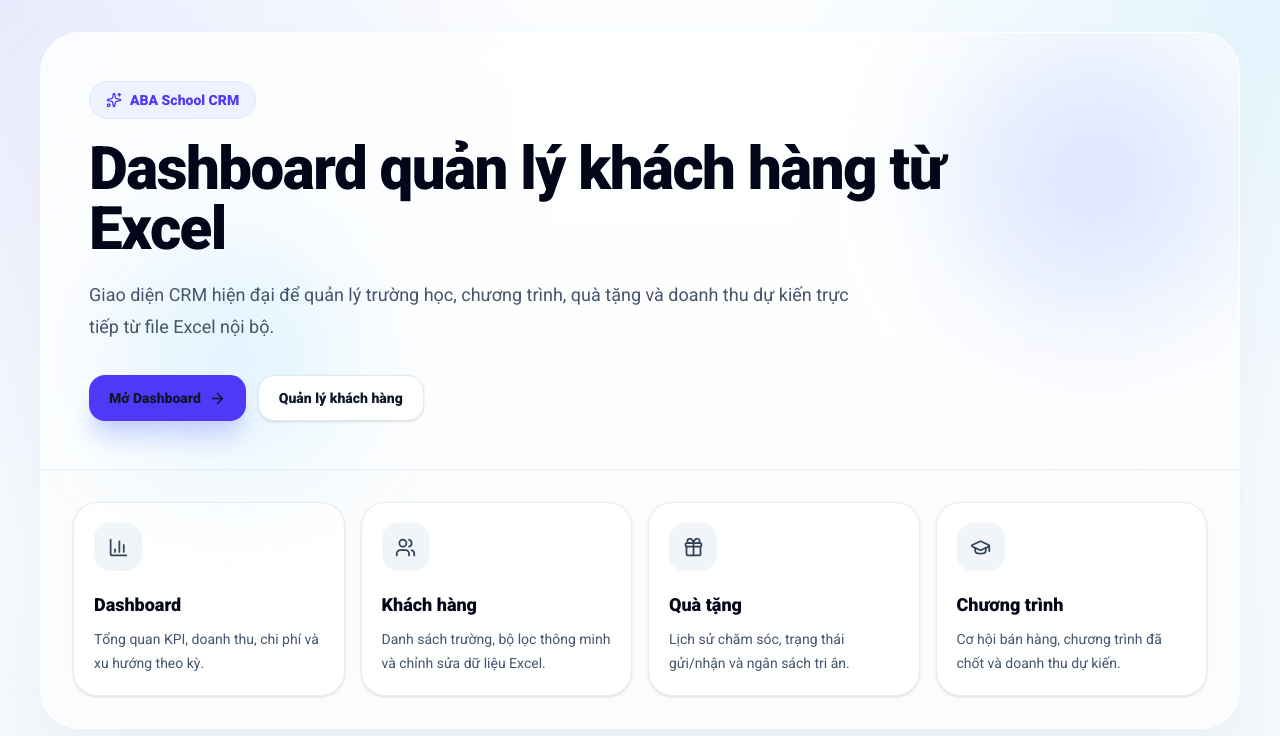
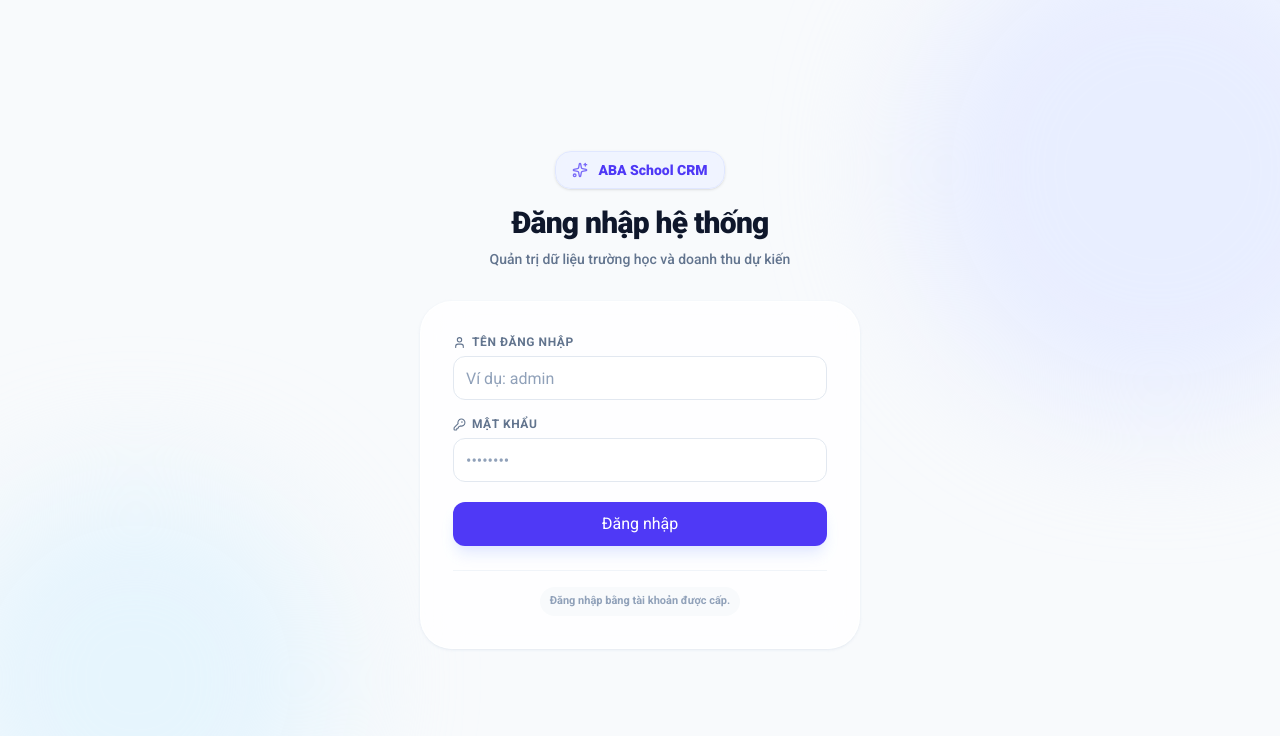
Before and after one commit to duongducphuc217/aba-crm, a Next.js app: page / in a window 1280 px wide. Shown: the top 736 px of the page. Built offline with nearby package versions, Linux system fonts and the light colour scheme.

Commit message:
feat: change index page to login page and update credentials hint text

```diff
--- a/src/app/login/page.tsx
+++ b/src/app/login/page.tsx
@@ -132,7 +132,7 @@ function LoginForm() {
                     {/* Hint for developers / admins */}
                     <div className="mt-6 border-t border-slate-100 pt-4 text-center">
                         <span className="text-[11px] font-semibold text-slate-400 bg-slate-50 px-2.5 py-1.5 rounded-full inline-block">
-                            Tài khoản mặc định: <strong className="text-slate-600 font-bold">admin</strong> / <strong className="text-slate-600 font-bold">admin123</strong>
+                            Đăng nhập bằng tài khoản được cấp.
                         </span>
                     </div>
                 </Card>
--- a/src/app/page.tsx
+++ b/src/app/page.tsx
@@ -1,45 +1,154 @@
-import Link from "next/link";
-import { ArrowRight, BarChart3, Gift, GraduationCap, Sparkles, Users } from "lucide-react";
+"use client";
 
-const items = [
-  ["Dashboard", "/dashboard", "Tổng quan KPI, doanh thu, chi phí và xu hướng theo kỳ.", BarChart3],
-  ["Khách hàng", "/khach-hang", "Danh sách trường, bộ lọc thông minh và chỉnh sửa dữ liệu Excel.", Users],
-  ["Quà tặng", "/qua-tang", "Lịch sử chăm sóc, trạng thái gửi/nhận và ngân sách tri ân.", Gift],
-  ["Chương trình", "/chuong-trinh", "Cơ hội bán hàng, chương trình đã chốt và doanh thu dự kiến.", GraduationCap],
-] as const;
+import { Suspense, useState, useTransition } from "react";
+import { useRouter, useSearchParams } from "next/navigation";
+import { KeyRound, Sparkles, User, AlertCircle } from "lucide-react";
+import { Button, Card, Input } from "@/components/ui";
 
-export default function Home() {
+function LoginForm() {
+    const router = useRouter();
+    const searchParams = useSearchParams();
+    const callbackUrl = searchParams.get("callbackUrl") || "/dashboard";
+
+    const [username, setUsername] = useState("");
+    const [password, setPassword] = useState("");
+    const [error, setError] = useState("");
+    const [isPending, startTransition] = useTransition();
+
+    async function handleSubmit(e: React.FormEvent) {
+        e.preventDefault();
+        setError("");
+
+        if (!username.trim() || !password) {
+            setError("Vui lòng điền đầy đủ thông tin đăng nhập.");
+            return;
+        }
+
+        startTransition(async () => {
+            try {
+                const res = await fetch("/api/auth/login", {
+                    method: "POST",
+                    headers: { "Content-Type": "application/json" },
+                    body: JSON.stringify({
+                        username: username.trim(),
+                        password
+                    }),
+                });
+
+                const data = await res.json();
+
+                if (!res.ok) {
+                    throw new Error(data.error || "Đăng nhập không thành công.");
+                }
+
+                router.push(callbackUrl);
+                router.refresh();
+            } catch (err) {
+                setError(err instanceof Error ? err.message : "Đăng nhập thất bại. Vui lòng thử lại.");
+            }
+        });
+    }
+
     return (
-    <main className="min-h-screen px-6 py-8 md:px-10">
-      <div className="mx-auto max-w-7xl overflow-hidden rounded-[2.5rem] border border-white/70 bg-white/80 shadow-2xl shadow-slate-200/70 backdrop-blur-xl">
-        <section className="relative p-8 md:p-12">
-          <div className="absolute right-0 top-0 h-72 w-72 rounded-full bg-indigo-100 blur-3xl" />
-          <div className="absolute bottom-0 left-20 h-56 w-56 rounded-full bg-sky-100 blur-3xl" />
-          <div className="relative max-w-4xl">
-            <div className="mb-5 inline-flex items-center gap-2 rounded-full border border-indigo-100 bg-indigo-50 px-4 py-2 text-sm font-black text-indigo-600">
-              <Sparkles size={16} /> ABA School CRM
+        <main className="relative flex min-h-screen items-center justify-center px-4 py-12 sm:px-6 lg:px-8 overflow-hidden bg-slate-50">
+            {/* Background design accents */}
+            <div className="absolute right-[-10%] top-[-10%] h-[500px] w-[500px] rounded-full bg-indigo-100/70 blur-3xl" />
+            <div className="absolute left-[-5%] bottom-[-10%] h-[400px] w-[400px] rounded-full bg-sky-100/70 blur-3xl" />
+
+            <div className="relative w-full max-w-[440px]">
+                {/* Brand Logo Header */}
+                <div className="flex flex-col items-center mb-8">
+                    <div className="flex items-center gap-2.5 rounded-2xl border border-indigo-100 bg-indigo-50/80 px-4 py-2 text-sm font-black text-indigo-600 shadow-sm backdrop-blur-sm">
+                        <Sparkles size={16} className="animate-pulse" /> ABA School CRM
                     </div>
-            <h1 className="text-4xl font-black tracking-tight text-slate-950 md:text-6xl">Dashboard quản lý khách hàng từ Excel</h1>
-            <p className="mt-5 max-w-3xl text-lg leading-8 text-slate-600">Giao diện CRM hiện đại để quản lý trường học, chương trình, quà tặng và doanh thu dự kiến trực tiếp từ file Excel nội bộ.</p>
-            <div className="mt-8 flex flex-wrap gap-3">
-              <Link href="/dashboard" className="inline-flex items-center gap-2 rounded-2xl bg-indigo-600 px-5 py-3 text-sm font-black text-white shadow-xl shadow-indigo-200 transition hover:-translate-y-0.5 hover:bg-indigo-700">Mở Dashboard <ArrowRight size={17} /></Link>
-              <Link href="/khach-hang" className="inline-flex items-center gap-2 rounded-2xl border border-slate-200 bg-white px-5 py-3 text-sm font-black text-slate-700 shadow-sm transition hover:-translate-y-0.5">Quản lý khách hàng</Link>
+                    <h2 className="mt-4 text-center text-3xl font-black tracking-tight text-slate-900">
+                        Đăng nhập hệ thống
+                    </h2>
+                    <p className="mt-2 text-center text-sm text-slate-500 font-medium">
+                        Quản trị dữ liệu trường học và doanh thu dự kiến
+                    </p>
+                </div>
+
+                <Card className="p-6 md:p-8 border-white/70 bg-white/80 shadow-2xl shadow-slate-200/80 backdrop-blur-xl rounded-[2rem]">
+                    <form className="space-y-5" onSubmit={handleSubmit}>
+                        {error && (
+                            <div className="flex items-start gap-2.5 rounded-xl border border-red-200 bg-red-50 px-4 py-3 text-sm font-medium text-red-600">
+                                <AlertCircle size={16} className="shrink-0 mt-0.5" />
+                                <span>{error}</span>
+                            </div>
+                        )}
+
+                        <div className="space-y-4">
+                            {/* Username input */}
+                            <div className="space-y-1.5">
+                                <label className="text-xs font-bold uppercase tracking-wider text-slate-500 flex items-center gap-1.5">
+                                    <User size={13} /> Tên đăng nhập
+                                </label>
+                                <Input
+                                    type="text"
+                                    required
+                                    value={username}
+                                    onChange={(e) => setUsername(e.target.value)}
+                                    placeholder="Ví dụ: admin"
+                                    disabled={isPending}
+                                    className="h-11 rounded-xl"
+                                />
+                            </div>
+
+                            {/* Password input */}
+                            <div className="space-y-1.5">
+                                <label className="text-xs font-bold uppercase tracking-wider text-slate-500 flex items-center gap-1.5">
+                                    <KeyRound size={13} /> Mật khẩu
+                                </label>
+                                <Input
+                                    type="password"
+                                    required
+                                    value={password}
+                                    onChange={(e) => setPassword(e.target.value)}
+                                    placeholder="••••••••"
+                                    disabled={isPending}
+                                    className="h-11 rounded-xl"
+                                />
                             </div>
                         </div>
-        </section>
 
-        <section className="grid gap-4 border-t border-slate-200/80 bg-slate-50/60 p-6 md:grid-cols-4 md:p-8">
-          {items.map(([title, href, desc, Icon]) => (
-            <Link key={href} href={href} className="group rounded-3xl border border-slate-200/80 bg-white/90 p-5 shadow-sm transition hover:-translate-y-1 hover:shadow-xl hover:shadow-slate-200">
-              <div className="mb-5 grid h-12 w-12 place-items-center rounded-2xl bg-slate-100 text-slate-700 transition group-hover:bg-indigo-50 group-hover:text-indigo-600">
-                <Icon size={21} />
+                        {/* Submit button with micro-animations & loading states */}
+                        <Button
+                            type="submit"
+                            disabled={isPending}
+                            className="w-full h-11 bg-indigo-600 text-white shadow-lg shadow-indigo-100 hover:bg-indigo-700 active:bg-indigo-800 transition hover:-translate-y-0.5 disabled:translate-y-0 disabled:shadow-none"
+                        >
+                            {isPending ? (
+                                <div className="flex items-center justify-center gap-2">
+                                    <div className="h-4 w-4 animate-spin rounded-full border-2 border-indigo-300 border-t-white" />
+                                    <span>Đang xác thực...</span>
                                 </div>
-              <div className="text-lg font-black text-slate-950">{title}</div>
-              <p className="mt-2 text-sm leading-6 text-slate-600">{desc}</p>
-            </Link>
-          ))}
-        </section>
+                            ) : (
+                                "Đăng nhập"
+                            )}
+                        </Button>
+                    </form>
+
+                    {/* Hint for developers / admins */}
+                    <div className="mt-6 border-t border-slate-100 pt-4 text-center">
+                        <span className="text-[11px] font-semibold text-slate-400 bg-slate-50 px-2.5 py-1.5 rounded-full inline-block">
+                            Đăng nhập bằng tài khoản được cấp.
+                        </span>
+                    </div>
+                </Card>
             </div>
         </main>
     );
 }
+
+export default function Home() {
+    return (
+        <Suspense fallback={
+            <div className="min-h-screen flex items-center justify-center bg-slate-50">
+                <div className="h-8 w-8 animate-spin rounded-full border-3 border-slate-200 border-t-indigo-600" />
+            </div>
+        }>
+            <LoginForm />
+        </Suspense>
+    );
+}
--- a/src/proxy.ts
+++ b/src/proxy.ts
@@ -33,8 +33,8 @@ export function proxy(req: NextRequest) {
         }
     }
 
-    // If already authenticated and trying to access /login, redirect to /dashboard
-    if (pathname === "/login") {
+    // If already authenticated and trying to access / or /login, redirect to /dashboard
+    if (pathname === "/login" || pathname === "/") {
         const token = req.cookies.get("session")?.value;
         if (token) {
             const payload = verifyToken(token);
```
Lines whose indentation alone changed are shown as unchanged.
